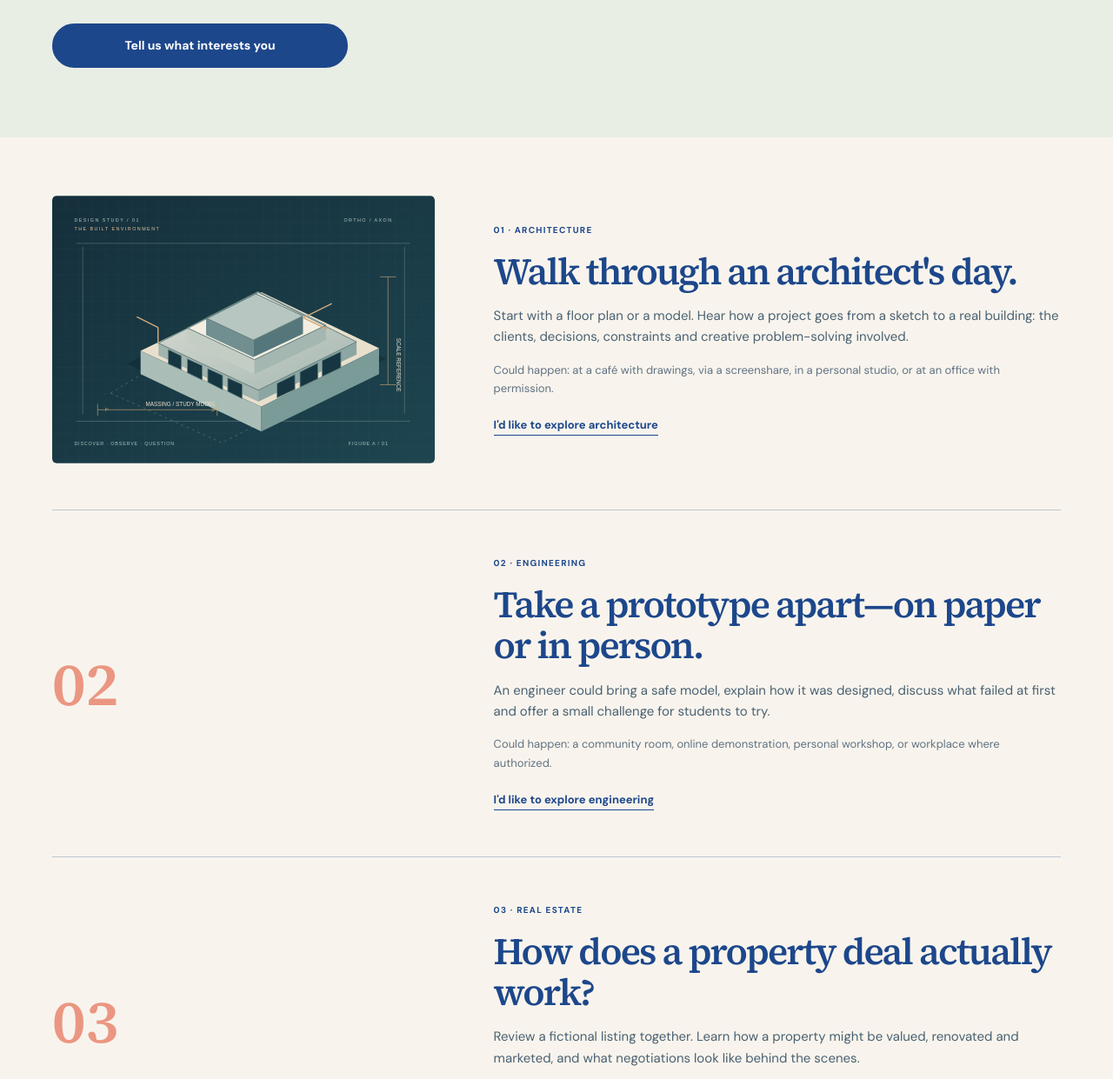
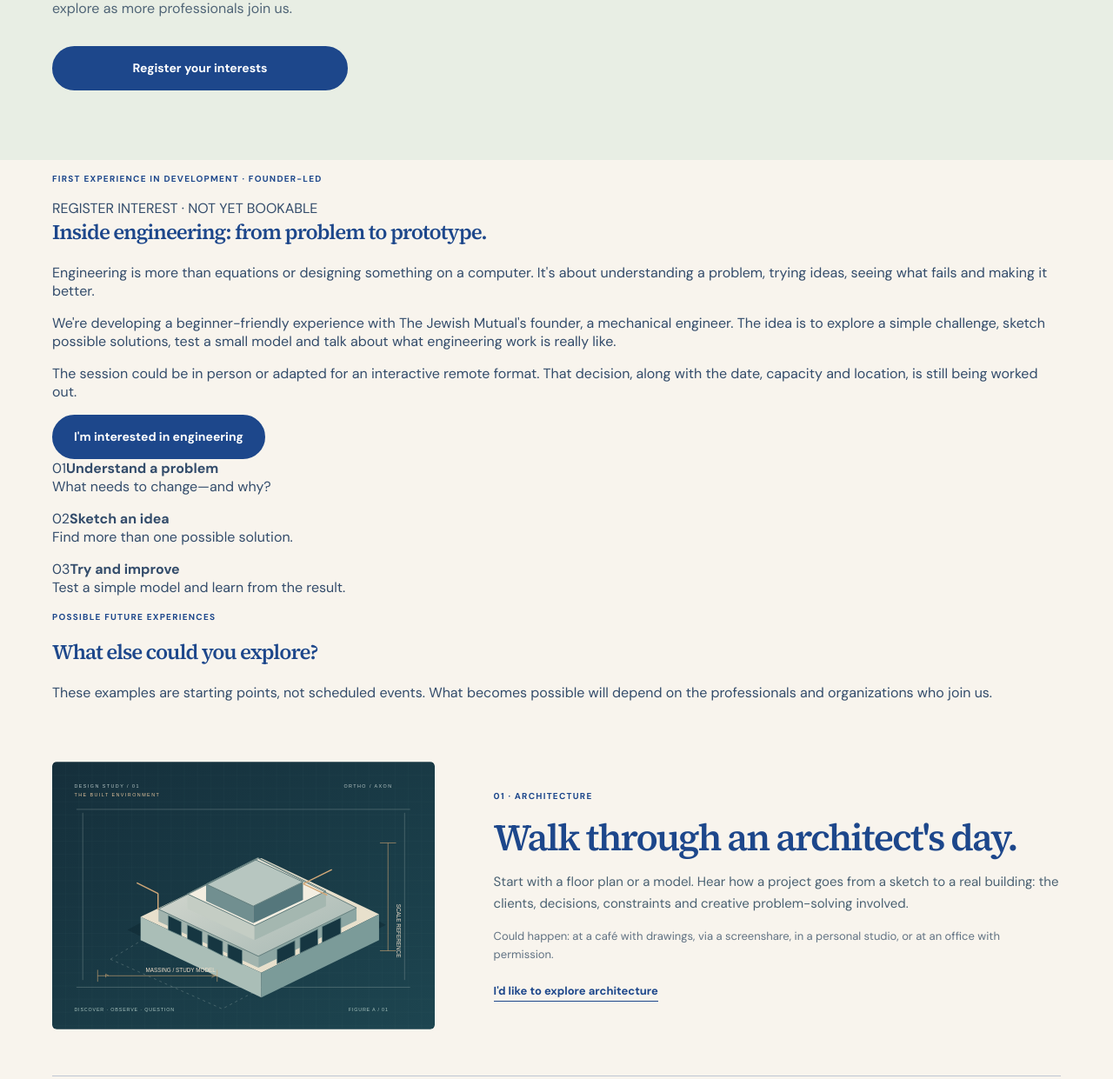
Before and after one commit to lschacht99/PJM-Professional-Jewess, a plain HTML site: page opportunities.html in a window 1280 px wide. Shown: the part 451-1692 px from the top of the page at 87% size. Drawn offline with Linux system fonts and the light colour scheme.

Commit message:
Make Jewish Mutual experience-first with founder engineering pilot

```diff
--- a/opportunities.html
+++ b/opportunities.html
@@ -1,5 +1,5 @@
 <!doctype html>
-<html lang="en"><head><meta charset="utf-8"><meta name="viewport" content="width=device-width,initial-scale=1,viewport-fit=cover"><meta name="theme-color" content="#F8F4ED"><title>Example experiences | The Jewish Mutual</title><meta name="description" content="See how an architecture session, engineering demonstration, real estate case study or informal career conversation could work with The Jewish Mutual."><link rel="canonical" href="https://lschacht99.github.io/PJM-Professional-Jewess/opportunities.html"><link rel="stylesheet" href="assets/jm-simple.css"><link rel="stylesheet" href="assets/jm-unified.css"><style>
+<html lang="en"><head><meta charset="utf-8"><meta name="viewport" content="width=device-width,initial-scale=1,viewport-fit=cover"><meta name="theme-color" content="#F8F4ED"><title>Career experiences | The Jewish Mutual</title><meta name="description" content="Explore hands-on, online and in-person professional experiences being developed by The Jewish Mutual, starting with a founder-led engineering pilot."><link rel="canonical" href="https://lschacht99.github.io/PJM-Professional-Jewess/opportunities.html"><link rel="stylesheet" href="assets/jm-simple.css"><link rel="stylesheet" href="assets/jm-unified.css"><style>
 .jm-detail-head{padding:42px 0 60px;background:#E8EEE4}.jm-back-link{font-size:13px;font-weight:700;display:inline-block;margin-bottom:27px;color:#1D478B}.jm-detail-head h1{font-size:clamp(38px,9vw,62px);line-height:1.09;max-width:760px;margin-bottom:20px}.jm-detail-head p:not(.eyebrow){font-size:16px;line-height:1.65;max-width:660px;color:#506577}.jm-detail-head .button{margin-top:14px;max-width:340px;width:100%}
 .jm-detail-main{padding:14px 0 70px}.jm-example-detail{border-bottom:1px solid #1D478B43;padding:40px 0;scroll-margin-top:30px;display:grid;grid-template-columns:1fr;gap:24px;align-items:center}.jm-detail-art{border-radius:30% 30% 18% 20%;background:#F1E1C8;padding:8px}.jm-detail-art img{width:100%;height:auto;display:block}.jm-detail-number{font:600 70px/1 'Source Serif 4',Georgia,serif;color:#E56B51b0}.jm-example-detail h2{font-size:clamp(30px,7vw,43px);line-height:1.1;margin:0 0 16px}.jm-example-detail p:not(.eyebrow){font-size:15px;line-height:1.63;color:#4A6172;margin-bottom:15px}.jm-example-detail .jm-place{font-size:13px!important;color:#617283!important}.jm-detail-link{display:inline-block;color:#1D478B;font-size:13px;font-weight:700;border-bottom:1.5px solid #1D478B;padding-bottom:3px;margin-top:8px}.jm-example-note{padding-top:24px;font-size:12px;line-height:1.6;color:#5b6b7b}.jm-detail-footer-banner{background:#EAD9CA;padding:53px 0}.jm-detail-footer-banner .wrap{display:flex;flex-direction:column;gap:24px}.jm-detail-footer-banner h2{font-size:clamp(30px,7.5vw,48px);line-height:1.1;margin:0}.jm-detail-footer-banner p{line-height:1.6;font-size:14px;margin:12px 0 0}.jm-detail-footer-banner .button{width:100%;max-width:350px}
 @media(min-width:790px){.jm-detail-head{padding:70px 0 80px}.jm-example-detail{grid-template-columns:.68fr 1fr;gap:64px;padding:53px 0}.jm-detail-art{max-width:440px}.jm-detail-footer-banner .wrap{flex-direction:row;align-items:center;justify-content:space-between;gap:45px}.jm-detail-footer-banner .button{flex:none;width:auto}.jm-detail-main{padding-bottom:90px}}
@@ -9,15 +9,20 @@
 <a href="#main" class="skip-link">Skip to content</a>
 <header class="site-header jm-shared-header"><div class="wrap header-inner"><a href="index.html" class="brand" aria-label="The Jewish Mutual home"><img src="assets/jm-wordmark.svg" alt="the Jewish Mutual" width="180" height="118"></a><nav class="jm-site-nav" aria-label="Main navigation"><a class="jm-nav-explore" href="index.html#interests">Explore</a><a class="jm-nav-examples" href="opportunities.html">Examples</a><a class="jm-nav-extra" href="about.html">About</a><a class="jm-nav-extra" href="resources.html">Resources</a><a class="header-pro" href="partners.html#inquiry">For professionals</a></nav></div></header>
 <main id="main">
-<section class="jm-detail-head"><div class="wrap"><a class="jm-back-link" href="index.html#questions"><svg class="jm-line-arrow jm-arrow-left" viewBox="0 0 24 24" aria-hidden="true" focusable="false"><path d="M20 12 H4 M10 6 L4 12 L10 18"/></svg> Back to homepage</a><p class="eyebrow">EXAMPLE IDEAS · NOT CONFIRMED EVENTS</p><h1>A glimpse into someone's professional world.</h1><p>These examples show the kinds of experiences we're hoping to create. They could start with a conversation in a café, a small demonstration, or an invitation into a workspace.</p><a class="button button-primary" href="join.html?role=seek">Tell us what interests you</a></div></section>
-<section class="jm-detail-main"><div class="wrap">
+<section class="jm-detail-head"><div class="wrap"><a class="jm-back-link" href="index.html#experience-formats"><svg class="jm-line-arrow jm-arrow-left" viewBox="0 0 24 24" aria-hidden="true" focusable="false"><path d="M20 12 H4 M10 6 L4 12 L10 18"/></svg> Back to homepage</a><p class="eyebrow">CAREER EXPERIENCES · IN DEVELOPMENT</p><h1>Explore what careers are really like.</h1><p>We're developing practical experiences, online and in person, with Jewish professionals. Start with the founder-led engineering idea below, or browse other fields we'd like to explore as more professionals join us.</p><a class="button button-primary" href="join.html?role=seek">Register your interests</a></div></section>
+<section class="jm-detail-main"><div class="wrap"><section class="jm-op-featured" id="engineering" aria-labelledby="jm-op-engineering-title">
+<div class="jm-op-featured-intro"><p class="eyebrow">FIRST EXPERIENCE IN DEVELOPMENT · FOUNDER-LED</p><span class="jm-op-featured-status">REGISTER INTEREST · NOT YET BOOKABLE</span></div>
+<div class="jm-op-featured-grid"><div><h2 id="jm-op-engineering-title">Inside engineering: from problem to prototype.</h2><p>Engineering is more than equations or designing something on a computer. It's about understanding a problem, trying ideas, seeing what fails and making it better.</p><p>We're developing a beginner-friendly experience with The Jewish Mutual's founder, a mechanical engineer. The idea is to explore a simple challenge, sketch possible solutions, test a small model and talk about what engineering work is really like.</p><p>The session could be in person or adapted for an interactive remote format. That decision, along with the date, capacity and location, is still being worked out.</p><a class="button button-primary" href="join.html?role=seek&amp;interest=Engineering">I'm interested in engineering</a></div>
+<div class="jm-op-featured-steps" aria-label="Possible workshop activities"><div><span>01</span><strong>Understand a problem</strong><p>What needs to change—and why?</p></div><div><span>02</span><strong>Sketch an idea</strong><p>Find more than one possible solution.</p></div><div><span>03</span><strong>Try and improve</strong><p>Test a simple model and learn from the result.</p></div></div></div>
+</section>
+<div class="jm-op-ideas-head"><p class="eyebrow">POSSIBLE FUTURE EXPERIENCES</p><h2>What else could you explore?</h2><p>These examples are starting points, not scheduled events. What becomes possible will depend on the professionals and organizations who join us.</p></div>
 <article class="jm-example-detail" id="architecture"><div class="jm-detail-art jm-detail-art-object"><img src="assets/architecture-study.svg" alt="Architectural model and technical floor-plan drawing on a drafting board" width="900" height="630" loading="lazy"></div><div><p class="eyebrow">01 · ARCHITECTURE</p><h2>Walk through an architect's day.</h2><p>Start with a floor plan or a model. Hear how a project goes from a sketch to a real building: the clients, decisions, constraints and creative problem-solving involved.</p><p class="jm-place">Could happen: at a café with drawings, via a screenshare, in a personal studio, or at an office with permission.</p><a class="jm-detail-link" href="join.html?role=seek&amp;interest=Architecture">I'd like to explore architecture</a></div></article>
-<article class="jm-example-detail" id="engineering"><div class="jm-detail-number" aria-hidden="true">02</div><div><p class="eyebrow">02 · ENGINEERING</p><h2>Take a prototype apart—on paper or in person.</h2><p>An engineer could bring a safe model, explain how it was designed, discuss what failed at first and offer a small challenge for students to try.</p><p class="jm-place">Could happen: a community room, online demonstration, personal workshop, or workplace where authorized.</p><a class="jm-detail-link" href="join.html?role=seek&amp;interest=Engineering">I'd like to explore engineering</a></div></article>
-<article class="jm-example-detail" id="real-estate"><div class="jm-detail-number" aria-hidden="true">03</div><div><p class="eyebrow">03 · REAL ESTATE</p><h2>How does a property deal actually work?</h2><p>Review a fictional listing together. Learn how a property might be valued, renovated and marketed, and what negotiations look like behind the scenes.</p><p class="jm-place">Could happen: over coffee with a laptop, via a virtual walkthrough, or at an approved location.</p><a class="jm-detail-link" href="join.html?role=seek&amp;interest=Real%20estate">I'd like to explore real estate</a></div></article>
-<article class="jm-example-detail" id="more-ideas"><div class="jm-detail-number" aria-hidden="true">04</div><div><p class="eyebrow">MORE POSSIBILITIES</p><h2>Not everyone needs a workplace visit.</h2><p>A healthcare professional could discuss training paths. A designer could review a portfolio. A business owner could show how they price products. A professional could lead a workshop, a small applied project, or a Q&amp;A.</p><p class="jm-place">Some ideas are easy to host independently; others need supervision or workplace permission. Employer-created internships are a longer-term possibility, not an existing offer.</p><a class="jm-detail-link" href="join.html?role=seek">Tell us what you'd like to try</a></div></article>
-<article class="jm-example-detail" id="healthcare"><div class="jm-detail-number" aria-hidden="true">05</div><div><p class="eyebrow">05 · HEALTHCARE</p><h2>What does a healthcare career really involve?</h2><p>Ask a professional about education, daily routines, teamwork and difficult decisions. Explore different roles through a guided conversation or an appropriate educational demonstration.</p><p class="jm-place">Could happen: online, in a community venue, or through an approved supervised visit. No patient access is implied.</p><a class="jm-detail-link" href="join.html?role=seek&amp;interest=Healthcare">I’m interested in healthcare</a></div></article><p class="jm-example-note">All examples are illustrative. No particular professional, employer, experience, internship or placement is guaranteed or available to book.</p>
+
+<article class="jm-example-detail" id="real-estate"><div class="jm-detail-number" aria-hidden="true">02</div><div><p class="eyebrow">02 · REAL ESTATE</p><h2>How does a property deal actually work?</h2><p>Review a fictional listing together. Learn how a property might be valued, renovated and marketed, and what negotiations look like behind the scenes.</p><p class="jm-place">Could happen: over coffee with a laptop, via a virtual walkthrough, or at an approved location.</p><a class="jm-detail-link" href="join.html?role=seek&amp;interest=Real%20estate">I'd like to explore real estate</a></div></article>
+<article class="jm-example-detail" id="more-ideas"><div class="jm-detail-number" aria-hidden="true">03</div><div><p class="eyebrow">MORE POSSIBILITIES</p><h2>Not everyone needs a workplace visit.</h2><p>A healthcare professional could discuss training paths. A designer could review a portfolio. A business owner could show how they price products. A professional could lead a workshop, a small applied project, or a Q&amp;A.</p><p class="jm-place">Some ideas are easy to host independently; others need supervision or workplace permission. Employer-created internships are a longer-term possibility, not an existing offer.</p><a class="jm-detail-link" href="join.html?role=seek">Tell us what you'd like to try</a></div></article>
+<article class="jm-example-detail" id="healthcare"><div class="jm-detail-number" aria-hidden="true">04</div><div><p class="eyebrow">04 · HEALTHCARE</p><h2>What does a healthcare career really involve?</h2><p>Ask a professional about education, daily routines, teamwork and difficult decisions. Explore different roles through a guided conversation or an appropriate educational demonstration.</p><p class="jm-place">Could happen: online, in a community venue, or through an approved supervised visit. No patient access is implied.</p><a class="jm-detail-link" href="join.html?role=seek&amp;interest=Healthcare">I’m interested in healthcare</a></div></article><p class="jm-example-note">The engineering workshop is being developed, not scheduled. All other examples are possibilities, not confirmed opportunities. No bookings, mentors, internships or placements are guaranteed.</p>
 </div></section>
-<section class="jm-detail-footer-banner"><div class="wrap"><div><p class="eyebrow">PROFESSIONALS &amp; EMPLOYERS</p><h2>Have an idea we haven't thought of?</h2><p>You can offer a coffee conversation, demonstration or workshop without hosting students at your workplace.</p></div><a class="button button-primary" href="partners.html#inquiry">Tell us what you could offer</a></div></section>
+<section class="jm-detail-footer-banner"><div class="wrap"><div><p class="eyebrow">PROFESSIONALS &amp; EMPLOYERS</p><h2>Help someone experience your field.</h2><p>Help us develop a real experience—an interactive workshop, remote demonstration, guided project or approved workplace visit. Start with whatever time you can offer.</p></div><a class="button button-primary" href="partners.html#inquiry">Tell us what you could offer</a></div></section>
 </main>
 <footer class="site-footer jm-shared-footer"><div class="wrap foot-inner"><span>The Jewish Mutual · People, opportunities, Jewish life</span><nav aria-label="Footer"><a href="index.html#interests">Explore</a><a href="opportunities.html">Example experiences</a><a href="about.html">About</a><a href="resources.html">Resources</a><a href="understanding-jewish-life.html">Jewish life explained</a><a href="contact.html">Contact</a><a href="privacy.html">Privacy</a></nav></div></footer>
 </body></html>
```
